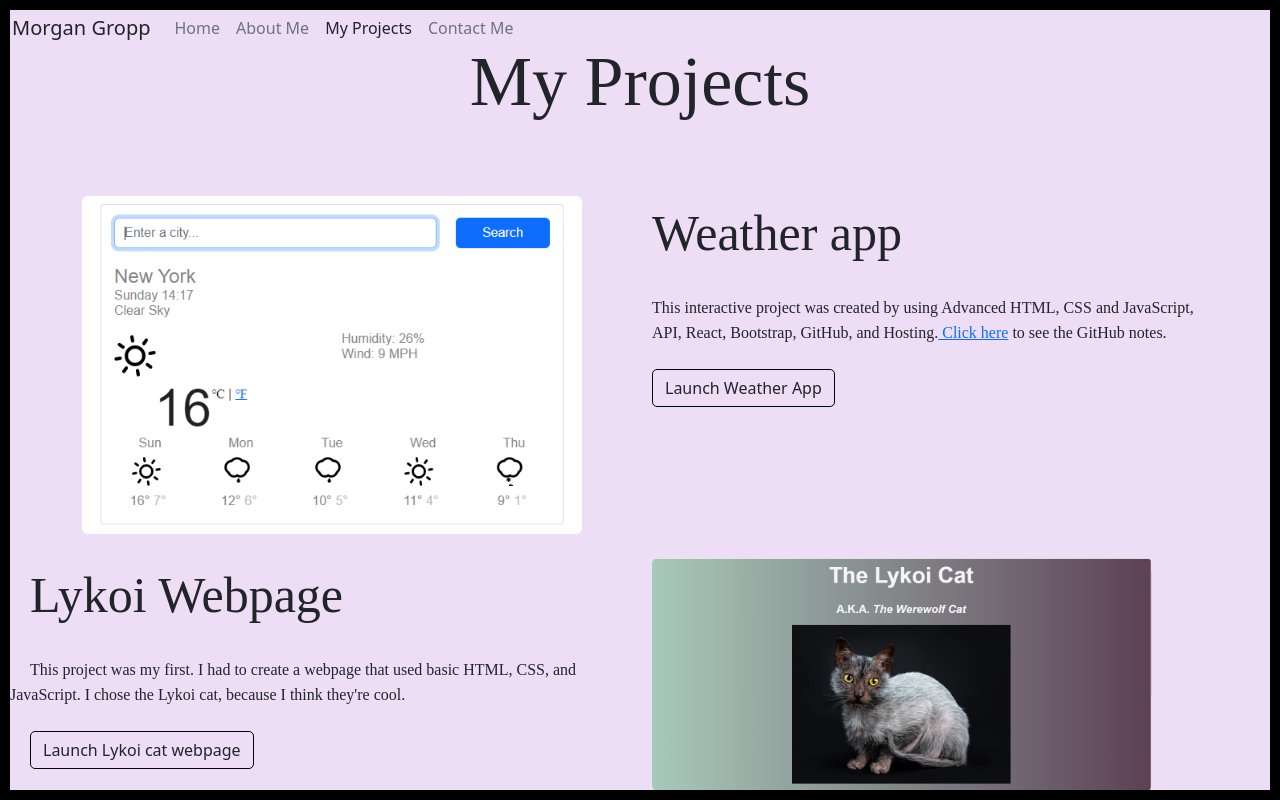
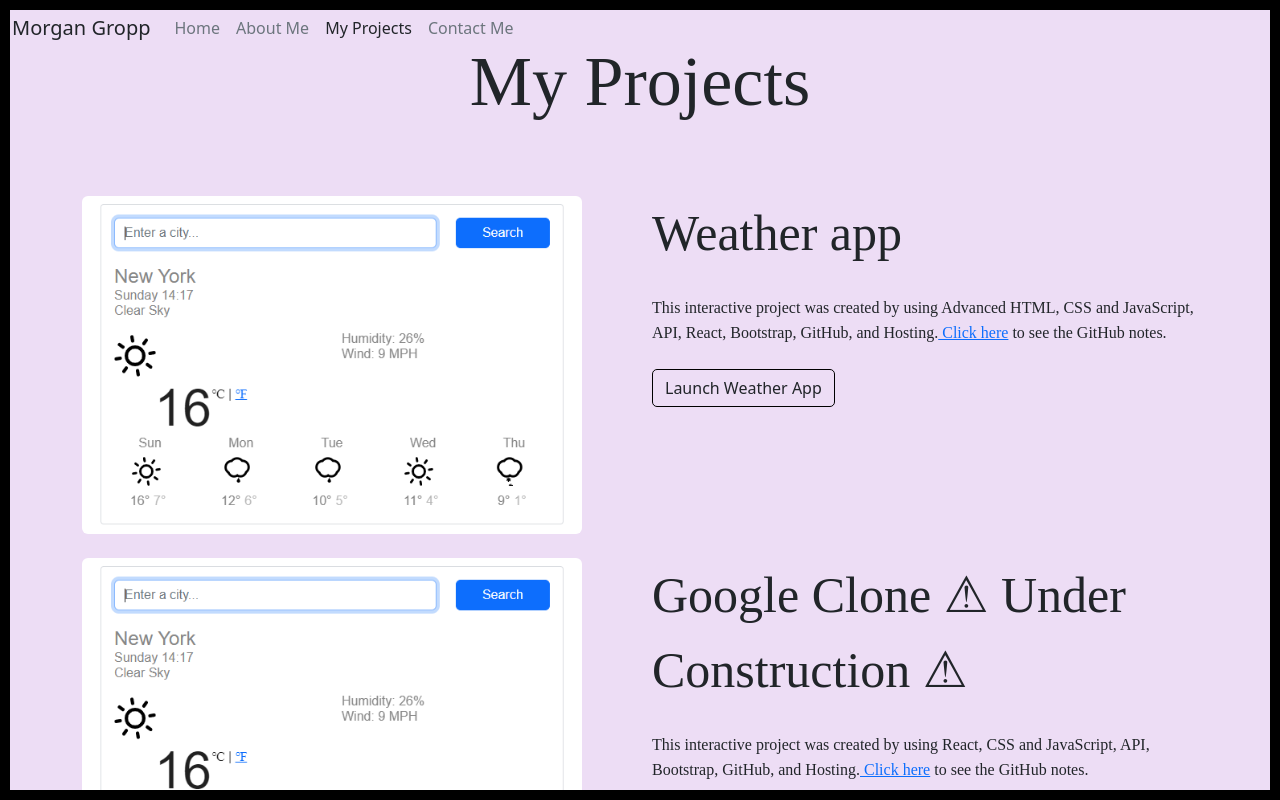
Before and after one commit to MoeGropp/Protfolio-Project, a plain HTML site: page work.html in a window 1280 px wide. Drawn offline with nearby package versions, Linux system fonts and the light colour scheme; a web font is replaced by a local one.

Commit message:
Adding Google clone to profile

```diff
--- a/work.html
+++ b/work.html
@@ -59,6 +59,23 @@
             </div>
           </div>
         </br>
+        <div class="container justify-content-evenly">
+          <div class="row">
+            <div class="col-sm-6">
+              <img class="weather-app img-fluid rounded d-none d-md-block" src="images/weather-app.png" width="500px" />
+            </div>
+            <div class="col-sm-6 ">
+              <span class="weather-title" id="weather-title">Google Clone ⚠ Under Construction ⚠</span>
+            </br>
+          </br>
+            <span class="weather-description" id="weather-description">This interactive project was created by using React, CSS and JavaScript, API, Bootstrap, GitHub, and Hosting.<a href="https://github.com/MoeGropp/10-21-22-weather.git" target="_blank"> Click here</a> to see the GitHub notes. </span>
+          </br>
+        </br>
+            <a href="https://golden-monstera-812b2b.netlify.app" class="launch-weather btn btn-md" id="launch-weather" target="_blank">Launch Google Clone</a>
+            </div>
+          </div>
+        </div>
+      </br>
               <div class="row">
                <div class="col-6 ">
                 <div class="lykoi" id="lykoi"></div>
```
